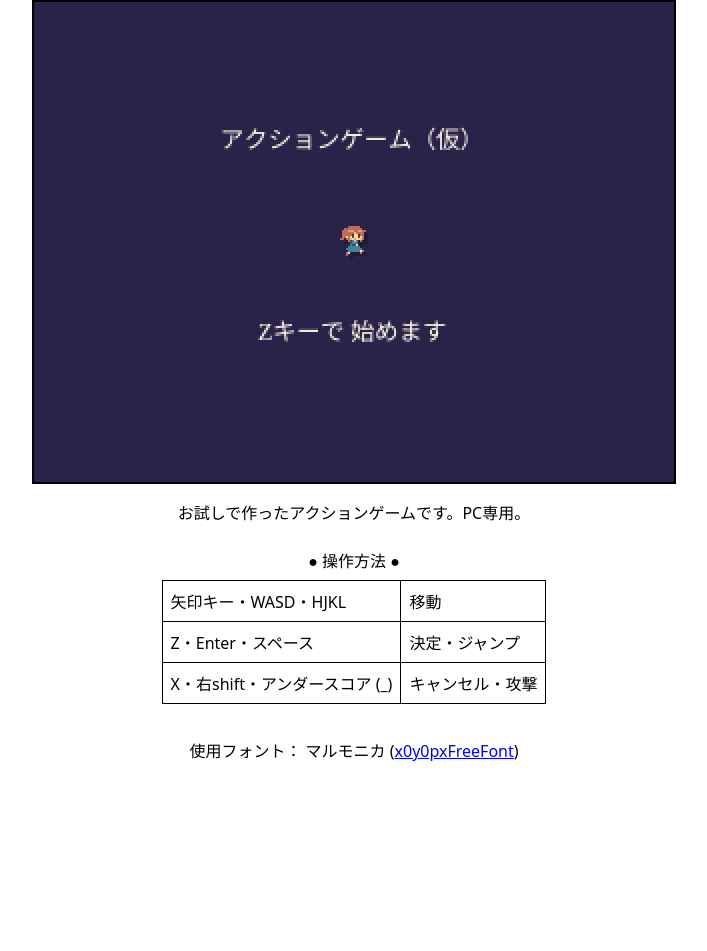
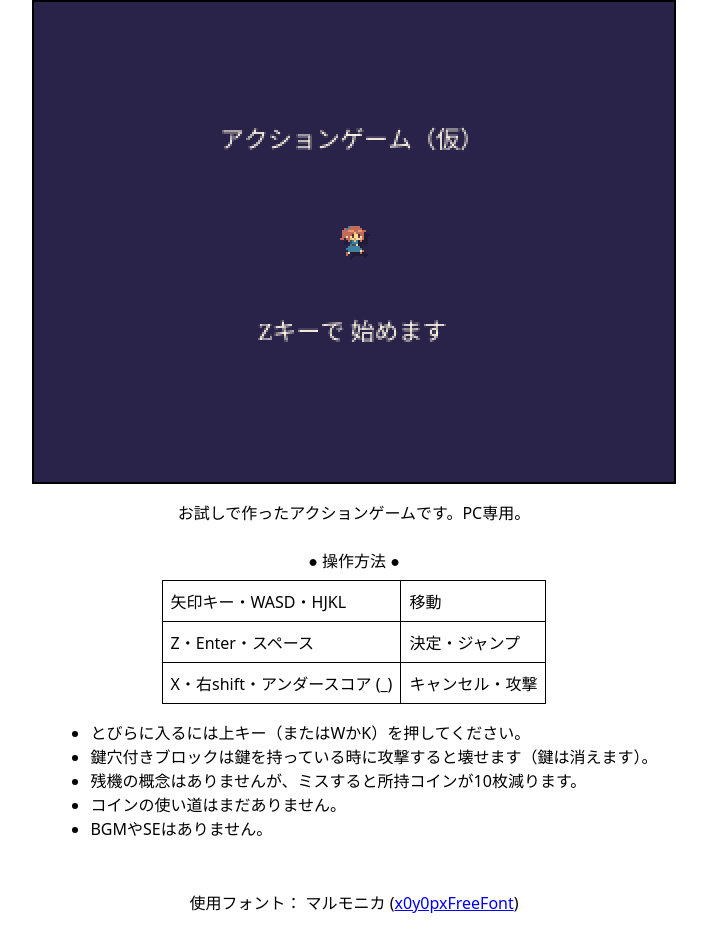
Before and after one commit to tsukatomo/akushon, a plain HTML site: page docs/index.html in a window 1280 px wide. Shown: the part 89-1040 px from the top of the page, without its empty margins (286-993 px from the left). Before the commit the page ends 1003 px from the top, so only its background shows below. Drawn offline with Linux system fonts and the light colour scheme; a web font is replaced by a local one.

Commit message:
マニュアルを追記

```diff
--- a/docs/index.html
+++ b/docs/index.html
@@ -44,6 +44,15 @@
           <td>キャンセル・攻撃</td>
         </tr>
       </table>
+    </div>
+    <div style="text-align: center; margin-left: auto; margin-right: auto; width: fit-content;">
+    <ul style="text-align: left; font-family:'筑紫a丸ゴシック',system-ui; ">
+      <li>とびらに入るには上キー（またはWかK）を押してください。</li>
+      <li>鍵穴付きブロックは鍵を持っている時に攻撃すると壊せます（鍵は消えます）。</li>
+      <li>残機の概念はありませんが、ミスすると所持コインが10枚減ります。</li>
+      <li>コインの使い道はまだありません。</li>
+      <li>BGMやSEはありません。</li>
+    </ul>
     </div>
     <br>
     <p style="text-align:center; font-family:'筑紫a丸ゴシック',system-ui">
```
